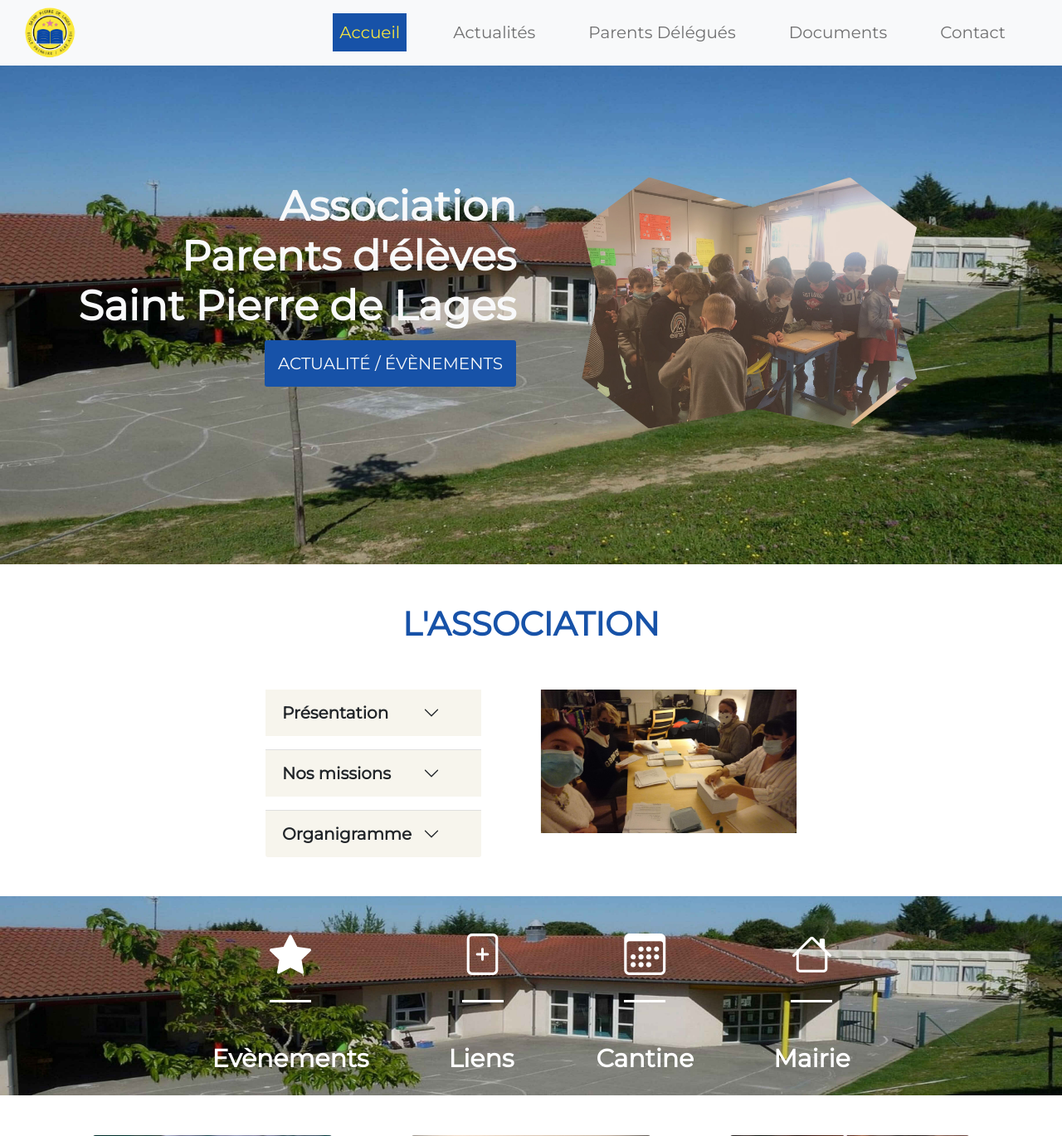
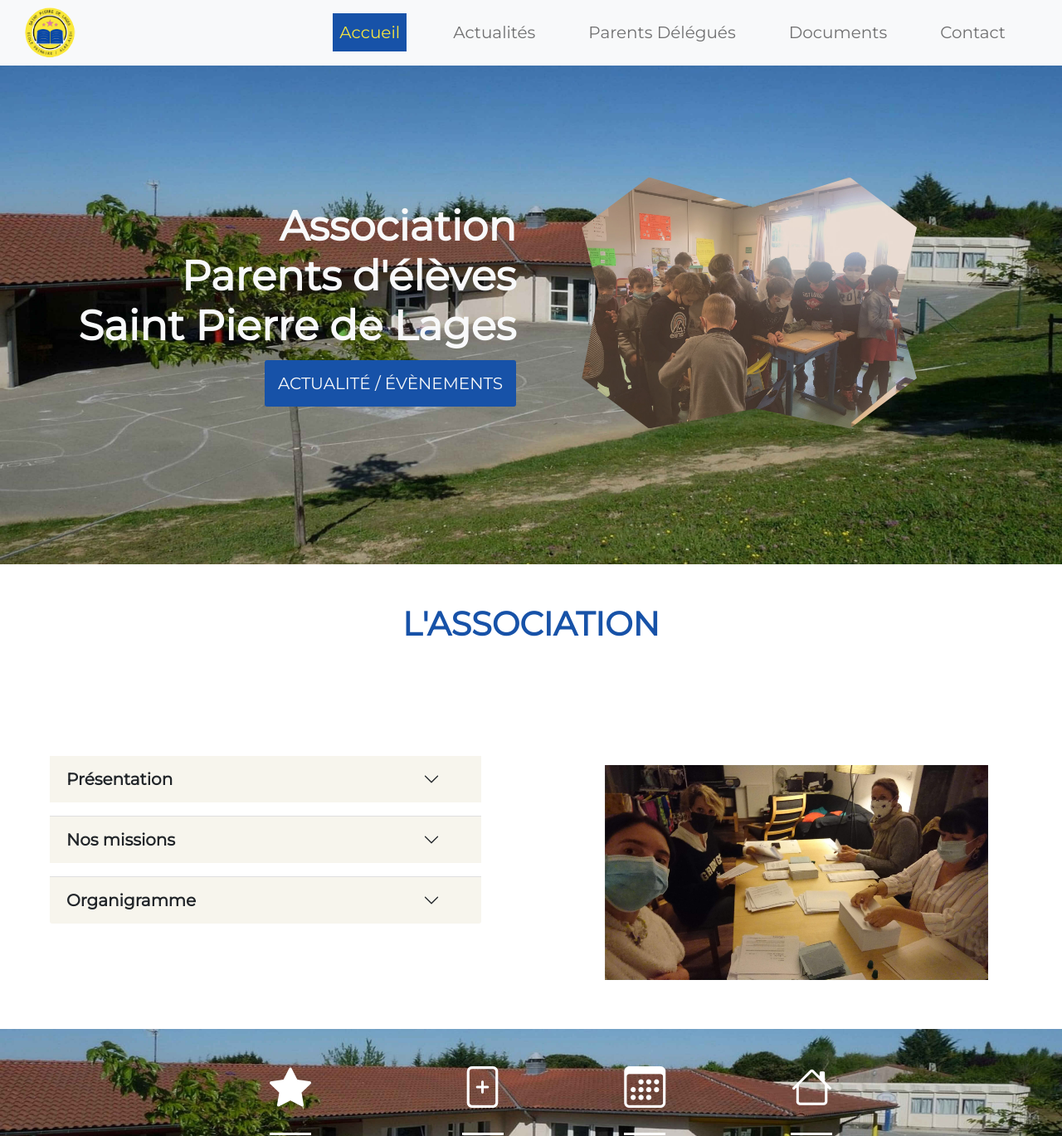
Before and after one commit to Skencker/ape-php, a PHP site: page / in a window 1280 px wide. Shown: the top 1369 px of the page at 83% size. Run offline with PHP 8.4, Linux system fonts and the light colour scheme; some libraries are stand-ins or nearby versions.

```diff
--- a/index.html
+++ b/index.html
@@ -80,7 +80,7 @@
                 <section class="baniere">
                       <div class="row margin h-100">
                         <div class="col-lg-6 col-md-12 d-flex flex-column justify-content-center">
-                            <h1 class="text-light text-end py-3 ps-5">
+                            <h1 class="text-light text-lg-end pt-5 ps-sm-5">
                               <div class="titre">
                                 Association <br>
                                 Parents d'élèves <br>
@@ -119,9 +119,9 @@
                   <div class="row m-0 h-100">
                     <h2 class="text-center pt-5">L'association</h2>
 
-                    <div class="col-lg-6 col-md-12 d-flex flex-column align-items-end">
-                      <div class="accordion accordion-flush align-self-end w-50 pe-5" id="accordionFlushExample">
-                        <div class="accordion-item">
+                    <div class="col-lg-6 col-sm-12 d-flex flex-column align-items-end ">
+                      <div class="accordion accordion-flush align-self-center align-items-md-end w-100 p-5" id="accordionFlushExample">
+                        <div class="accordion-item ">
                           <h2 class="accordion-header " id="flush-headingOne">
                             <button class="accordeon accordion-button collapsed mb-3 " type="button" data-bs-toggle="collapse" data-bs-target="#flush-collapseOne" aria-expanded="false" aria-controls="flush-collapseOne">
                               Présentation
@@ -153,8 +153,8 @@
                         </div>
                       </div>
                     </div>
-                    <div class="col-lg-6 col-md-12 image-reunion">
-                      <img class="w-50" src="./images/reunion.jpg" alt="">
+                    <div class="col-lg-6 col-md-12 image-reunion d-flex justify-content-center">
+                      <img class="w-75 img-fluid img" src="./images/reunion.jpg" alt="">
                     </div>
                   </div>
                 </section>
--- a/style.css
+++ b/style.css
@@ -178,7 +178,7 @@ img {
 }
 
 .association {
-  height: 50vh;
+  height: 70vh;
 }
 
 .association h2 {
@@ -195,6 +195,7 @@ img {
 }
 
 .image-reunion {
+
   animation: slide-in-right 4s 0.5s cubic-bezier(0.25, 0.46, 0.45, 0.94) both;
 }
 .association .accordeon {
```
